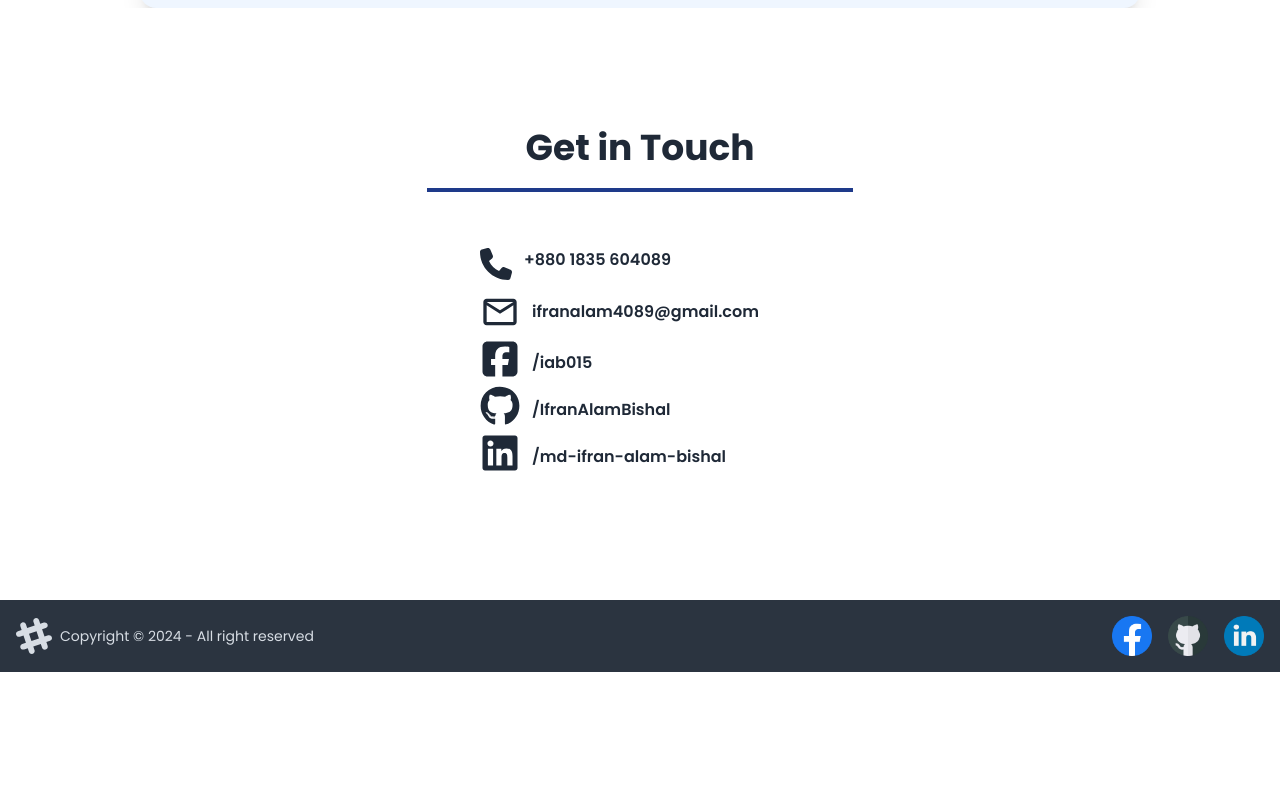
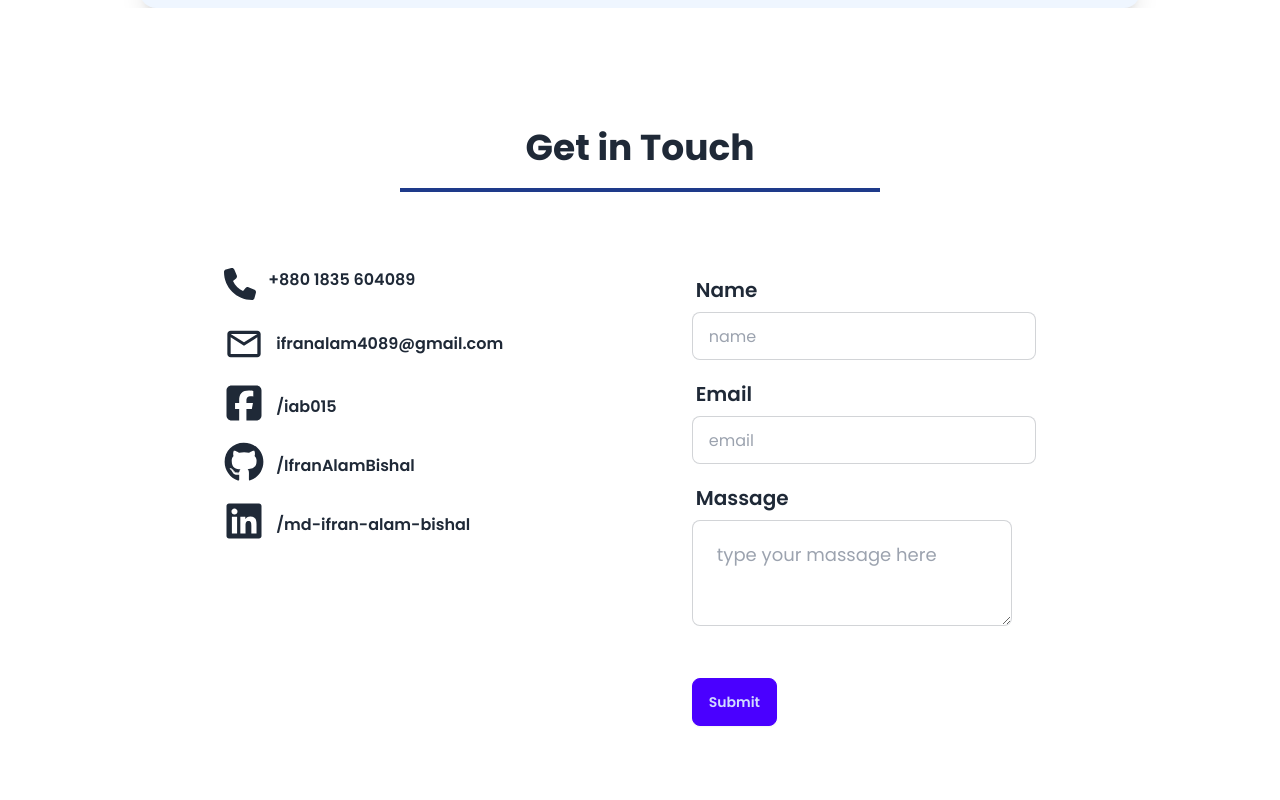
Before and after one commit to IfranAlamBishal/my-portfolio, a React (Vite) app: page / in a window 1280 px wide. Shown: the part 3060-3860 px from the top of the page. Before the commit the page ends 3732 px from the top, so only its background shows below. Built offline with nearby package versions, Linux system fonts and the light colour scheme.

Commit message:
add : added direct email form on get in touch section

```diff
--- a/package.json
+++ b/package.json
@@ -10,12 +10,15 @@
     "preview": "vite preview"
   },
   "dependencies": {
+    "emailjs-com": "^3.2.0",
     "firebase": "^10.12.3",
     "react": "^18.3.1",
     "react-dom": "^18.3.1",
+    "react-hook-form": "^7.52.1",
     "react-icons": "^5.2.1",
     "react-responsive-carousel": "^3.2.23",
     "react-router-dom": "^6.24.0",
+    "sweetalert2": "^11.12.2",
     "swiper": "^11.1.4"
   },
   "devDependencies": {
--- a/src/Pages/Home/ContactInfo/Contacts.jsx
+++ b/src/Pages/Home/ContactInfo/Contacts.jsx
@@ -6,22 +6,26 @@ import { FaGithub } from "react-icons/fa6";
 import { FaLinkedin } from "react-icons/fa";
 import { useContext } from "react";
 import { SharedContext } from "../../../Shared/SharedProvider";
+import DirectEmail from "./DirectEmail";
 
 const Contacts = () => {
 
     const { contacts } = useContext(SharedContext)
     return (
-        <div className=" w-2/3 mx-auto my-20" ref={contacts}>
+        <div className=" w-3/4 mx-auto my-20" ref={contacts}>
             <SectionHeaders title='Get in Touch'></SectionHeaders>
 
-            <div className=" py-5 w-80 md:w[600px] mx-auto">
-                <ul className=" py-5">
+            <div className=" py-10  flex flex-col md:flex-row justify-around gap-10">
+                <ul className=" py-5 space-y-3">
                     <li className=" inline-flex gap-3 mb-3"><FaPhone className=" w-8 h-8" /> <span className=" font-semibold">+880 1835 604089</span></li> <br />
                     <li className=" inline-flex gap-3"><MdMailOutline className=" w-10 h-10" /> <span className=" font-semibold pt-2">ifranalam4089@gmail.com</span></li><br />
                     <li className=" inline-flex gap-3"><FaSquareFacebook className=" w-10 h-10" /><span className=" font-semibold pt-3">/iab015</span> </li><br />
                     <li className=" inline-flex gap-3"><FaGithub className=" w-10 h-10" /><span className=" font-semibold pt-3">/IfranAlamBishal</span> </li><br />
                     <li className=" inline-flex gap-3"><FaLinkedin className=" w-10 h-10" /><span className=" font-semibold pt-3">/md-ifran-alam-bishal</span> </li>
                 </ul>
+                <div>
+                    <DirectEmail></DirectEmail>
+                </div>
             </div>
         </div>
     );
--- /dev/null
+++ b/src/Pages/Home/ContactInfo/DirectEmail.jsx
@@ -0,0 +1,47 @@
+import { useForm } from "react-hook-form";
+import Swal from "sweetalert2";
+
+const DirectEmail = () => {
+
+    const { register, handleSubmit } = useForm();
+    const onSubmit = data => {
+
+        console.log(data);
+
+        Swal.fire({
+            title: "Sent!",
+            text: "Your mail sent successfully.",
+            icon: "success"
+          });
+    }
+
+    return (
+        <form onSubmit={handleSubmit(onSubmit)} className=" bg-white p-5 rounded-2xl lg:w-96 space-y-3">
+
+            <div className="form-control">
+                <label className="label">
+                    <span className="label-text text-xl font-semibold">Name</span>
+                </label>
+                <input type="text" {...register("name")} placeholder="name" className="input input-bordered" required />
+            </div>
+            <div className="form-control">
+                <label className="label">
+                    <span className="label-text text-xl font-semibold">Email</span>
+                </label>
+                <input type="email" {...register("email")} placeholder="email" className="input input-bordered" required />
+            </div>
+            <div className="form-control">
+                <label className="label">
+                    <span className="label-text text-xl font-semibold">Massage</span>
+                </label>
+                <textarea type="text" {...register("massage")} placeholder="type your massage here" className="textarea textarea-bordered textarea-lg w-full max-w-xs" required />
+            </div>
+
+            <div className=" py-10">
+                <input className=" btn btn-primary" type="submit" placeholder="send" />
+            </div>
+        </form>
+    );
+};
+
+export default DirectEmail;
```
Also changed, not shown: 1 other file (tests, documents, lock files or other folders).
